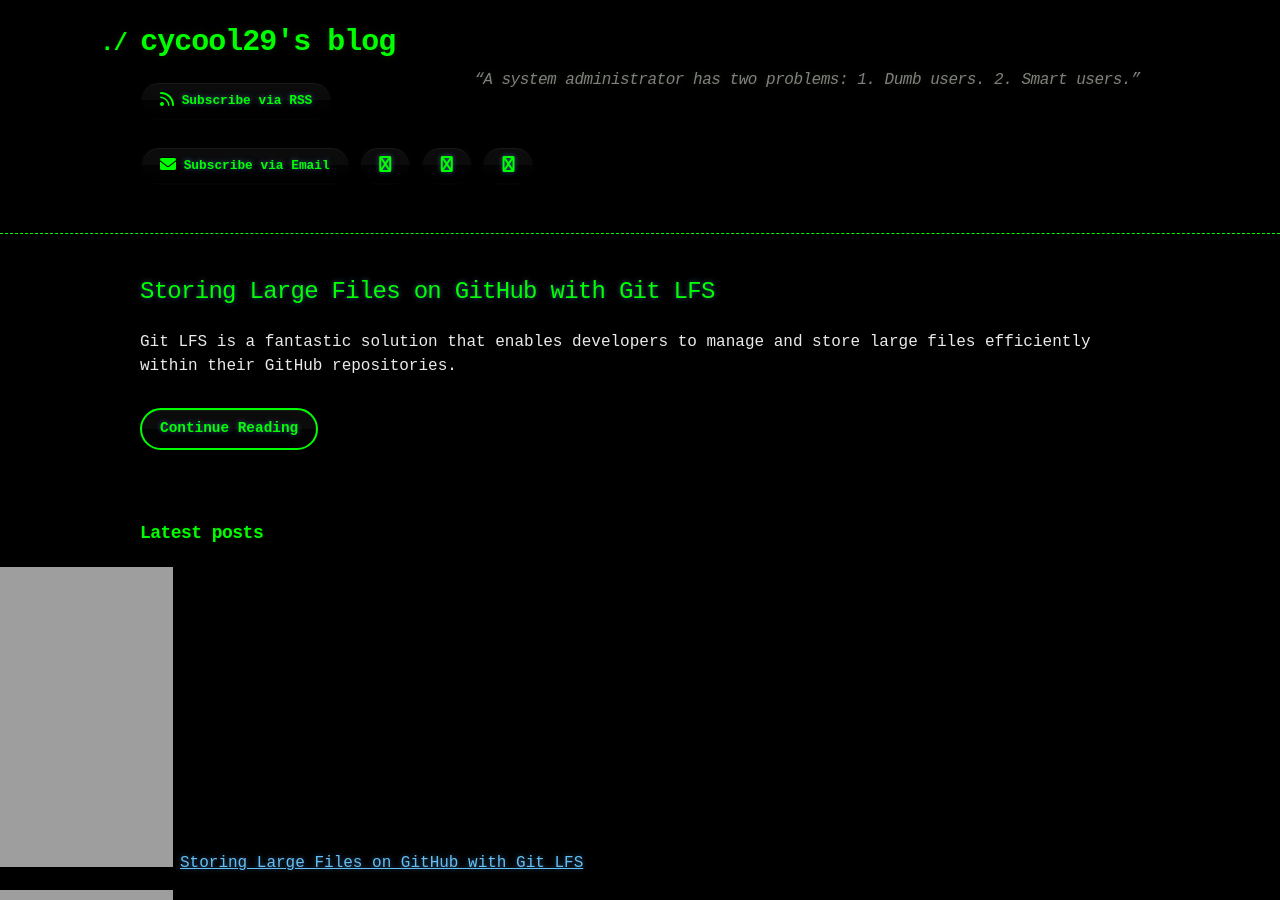
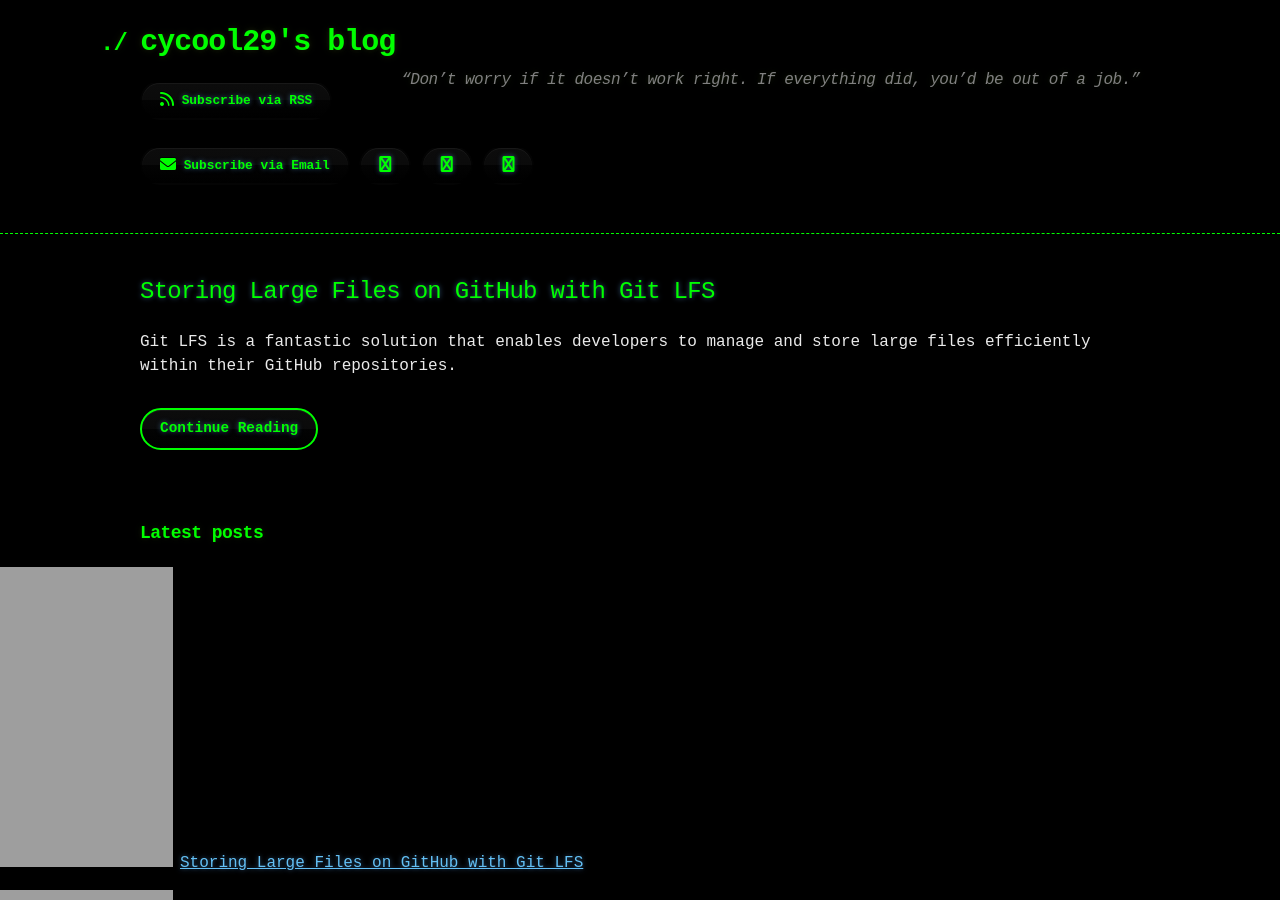
Before and after one commit to cycool29/cycool29.github.io, a Jekyll site: the page built from index.md, in a window 1280 px wide and 900 px high. Built offline with Jekyll 4.4.1, drawn with Linux system fonts in a browser that asks for light colours; a style sheet for code colours, icons or effects is not loaded.

Commit message:
Update quotes

```diff
--- a/_config.yml
+++ b/_config.yml
@@ -1,5 +1,5 @@
 title: cycool29's blog
-description: "“A system administrator has two problems: 1. Dumb users. 2. Smart users.” "
+description: "“Don’t worry if it doesn’t work right. If everything did, you’d be out of a job.” "
 bio: A high school student. Intermediate in Python, Git, Bash. Learning JavaScript. He/Him. "
 author: cycool29
 url: https://cycool29.github.io
```
